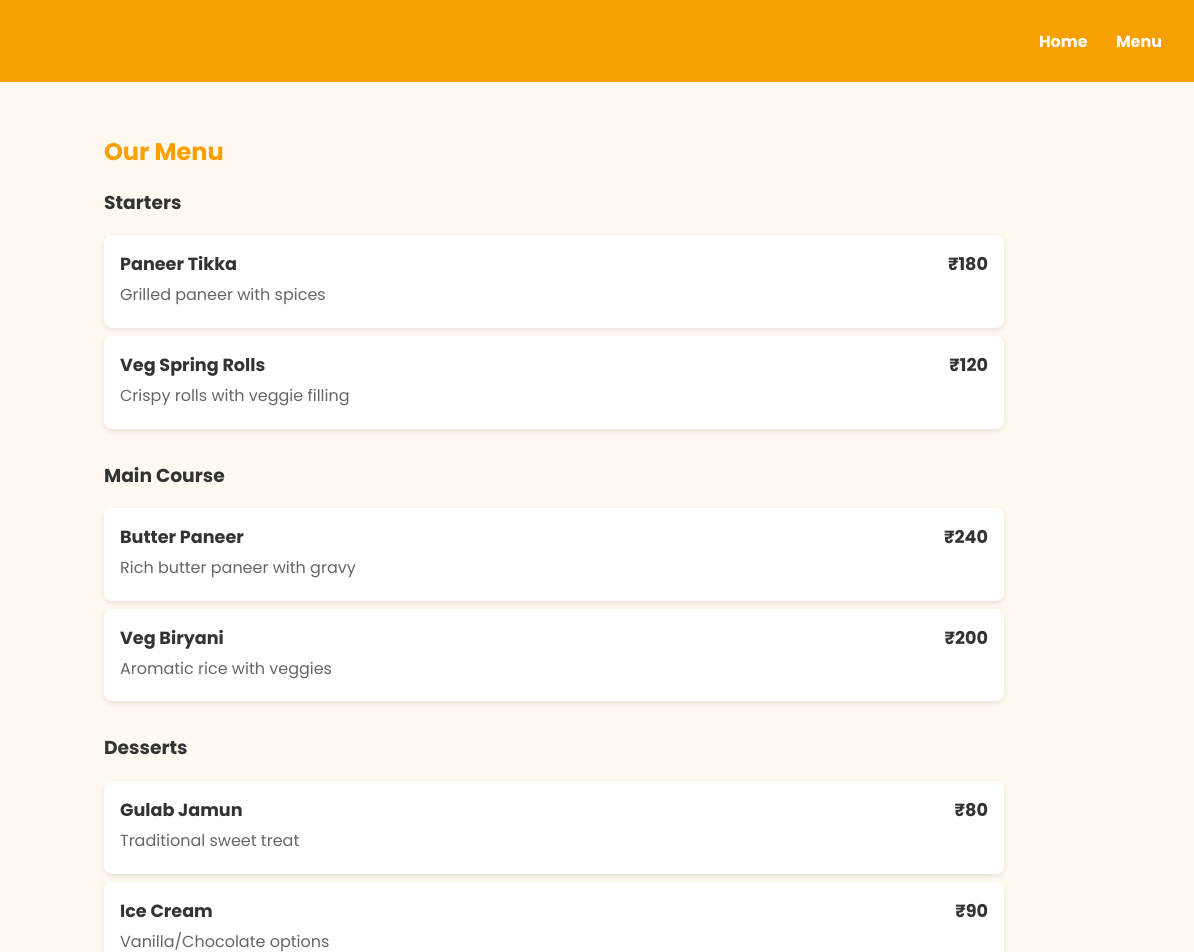
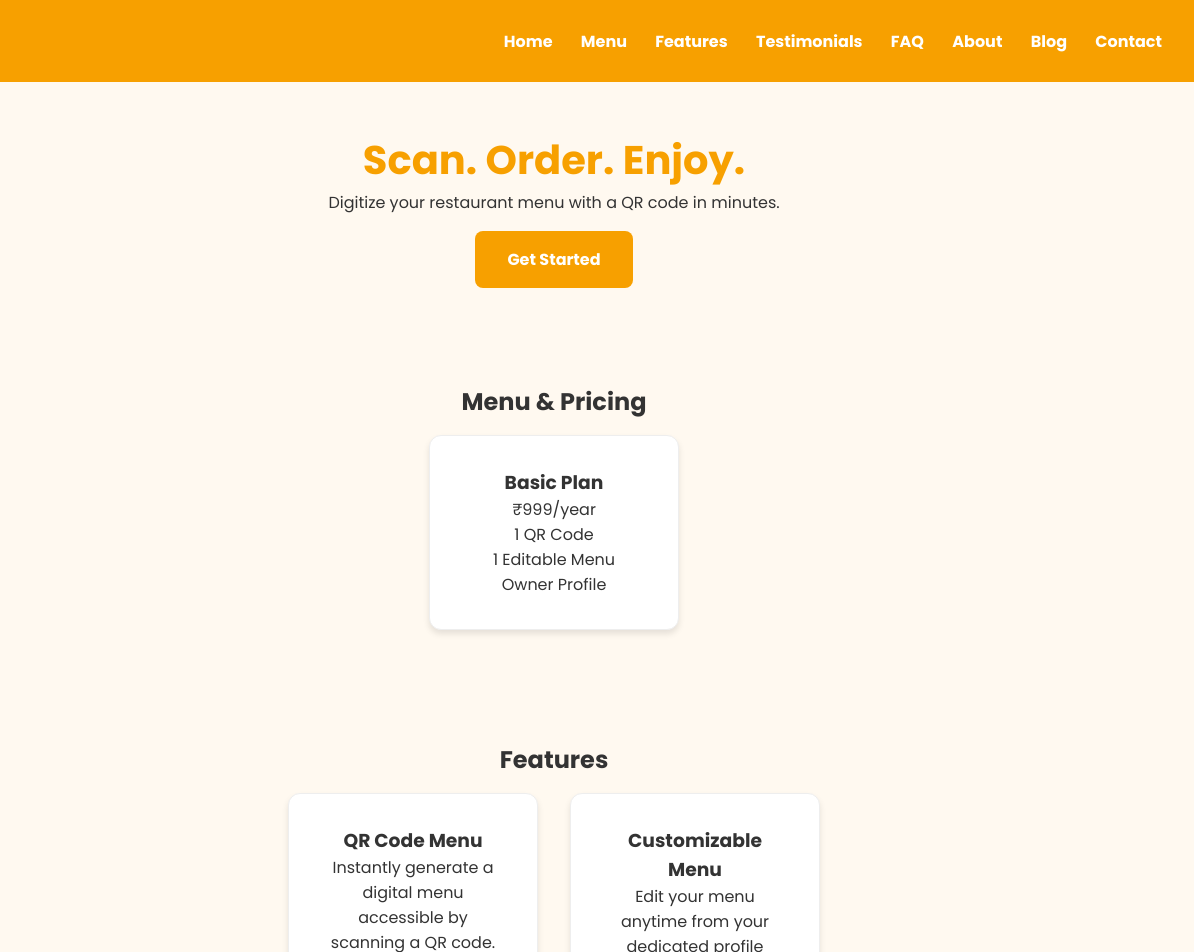
Before and after one commit to Dipesh8080/scanswaad, a plain HTML site: page index.html in a window 1280 px wide. Shown: the top 952 px of the page, 86-1280 px from the left. Drawn offline with Linux system fonts and the light colour scheme.

Commit message:
Update index.html

```diff
--- a/index.html
+++ b/index.html
@@ -3,14 +3,17 @@
 <head>
   <meta charset="UTF-8" />
   <meta name="viewport" content="width=device-width, initial-scale=1.0"/>
-  <title>ScanSwaad - Dynamic Menu</title>
+  <title>ScanSwaad - Scan. Order. Enjoy.</title>
   <link href="https://fonts.googleapis.com/css2?family=Poppins:wght@400;700&display=swap" rel="stylesheet">
   <style>
-    body {
-      font-family: 'Poppins', sans-serif;
-      background: #fff9f0;
+    * {
       margin: 0;
       padding: 0;
+      box-sizing: border-box;
+      font-family: 'Poppins', sans-serif;
+    }
+    body {
+      background: #fff9f0;
       color: #333;
     }
     header {
@@ -19,7 +22,6 @@
       display: flex;
       justify-content: space-between;
       align-items: center;
-      color: white;
     }
     header img {
       height: 50px;
@@ -29,113 +31,133 @@
       color: #fff;
       text-decoration: none;
       font-weight: bold;
+      cursor: pointer;
     }
-    .section {
+    .hero, .section {
+      padding: 3rem 2rem;
+      text-align: center;
+    }
+    .hero h1 {
+      font-size: 2.5rem;
+      color: #f7a000;
+    }
+    .cta {
+      background: #f7a000;
+      color: #fff;
+      padding: 1rem 2rem;
+      text-decoration: none;
+      font-weight: bold;
+      border-radius: 8px;
+      display: inline-block;
+      margin-top: 1rem;
+    }
+    .card {
+      background: #fff;
+      border: 1px solid #eee;
       padding: 2rem;
-      max-width: 900px;
-      margin: auto;
+      border-radius: 12px;
+      width: 250px;
+      box-shadow: 0 4px 6px rgba(0,0,0,0.1);
+      margin: 1rem;
     }
-    h2 {
-      color: #f7a000;
-      margin-bottom: 1rem;
-    }
-    .menu-category {
-      margin-bottom: 2rem;
-    }
-    .menu-item {
-      background: #fff;
-      padding: 1rem;
-      border-radius: 8px;
-      margin-bottom: 0.5rem;
-      box-shadow: 0 2px 5px rgba(0,0,0,0.1);
-    }
-    .menu-item h4 {
-      margin: 0;
-      font-size: 1.1rem;
-    }
-    .menu-item p {
-      margin: 0.3rem 0;
-      color: #666;
-    }
-    .menu-item span {
-      font-weight: bold;
-      float: right;
+    .container {
+      display: flex;
+      justify-content: center;
+      flex-wrap: wrap;
     }
     footer {
+      margin-top: 4rem;
+      background: #333;
+      color: #fff;
       text-align: center;
       padding: 1rem;
-      background: #333;
-      color: white;
-      margin-top: 3rem;
     }
   </style>
 </head>
 <body>
 
   <header>
-    <img src="logo.png" alt="ScanSwaad Logo">
+    <img src="logo.png" alt="ScanSwaad Logo" />
     <nav>
-      <a href="#">Home</a>
+      <a href="#home">Home</a>
       <a href="#menu">Menu</a>
+      <a href="#features">Features</a>
+      <a href="#testimonials">Testimonials</a>
+      <a href="#faq">FAQ</a>
+      <a href="#about">About</a>
+      <a href="#blog">Blog</a>
+      <a href="#contact">Contact</a>
     </nav>
   </header>
 
-  <section class="section" id="menu">
-    <h2>Our Menu</h2>
-    <div id="menuContainer">
-      <!-- Menu will be injected by JavaScript -->
+  <section id="home" class="hero">
+    <h1>Scan. Order. Enjoy.</h1>
+    <p>Digitize your restaurant menu with a QR code in minutes.</p>
+    <a class="cta" href="https://docs.google.com/forms/d/e/1FAIpQLSds5htHOCbpFipvtPpVsBgfIySPX6K4webpAjeEC2cYw2uCfg/viewform" target="_blank">Get Started</a>
+  </section>
+
+  <section id="menu" class="section">
+    <h2>Menu & Pricing</h2>
+    <div class="container">
+      <div class="card">
+        <h3>Basic Plan</h3>
+        <p>₹999/year<br>1 QR Code<br>1 Editable Menu<br>Owner Profile</p>
+      </div>
     </div>
+  </section>
+
+  <section id="features" class="section">
+    <h2>Features</h2>
+    <div class="container">
+      <div class="card">
+        <h3>QR Code Menu</h3>
+        <p>Instantly generate a digital menu accessible by scanning a QR code.</p>
+      </div>
+      <div class="card">
+        <h3>Customizable Menu</h3>
+        <p>Edit your menu anytime from your dedicated profile dashboard.</p>
+      </div>
+    </div>
+  </section>
+
+  <section id="testimonials" class="section">
+    <h2>What Our Clients Say</h2>
+    <div class="container">
+      <div class="card">
+        <p>"ScanSwaad made our restaurant modern and hassle-free!"</p>
+      </div>
+    </div>
+  </section>
+
+  <section id="faq" class="section">
+    <h2>Frequently Asked Questions</h2>
+    <div class="container">
+      <div class="card">
+        <h3>How does it work?</h3>
+        <p>Just scan the QR code and view the menu instantly!</p>
+      </div>
+    </div>
+  </section>
+
+  <section id="about" class="section">
+    <h2>About Us</h2>
+    <p>ScanSwaad is a revolutionary platform that helps restaurants digitize their menus effortlessly.</p>
+  </section>
+
+  <section id="blog" class="section">
+    <h2>Our Blog</h2>
+    <p>Coming soon...</p>
+  </section>
+
+  <section id="contact" class="section">
+    <h2>Contact Us</h2>
+    <p>Phone: 8591914211</p>
+    <p>Email: Coming Soon...</p>
   </section>
 
   <footer>
     © 2025 ScanSwaad. All rights reserved.
   </footer>
 
-  <script>
-    const menuData = [
-      {
-        category: "Starters",
-        items: [
-          { name: "Paneer Tikka", price: "₹180", desc: "Grilled paneer with spices" },
-          { name: "Veg Spring Rolls", price: "₹120", desc: "Crispy rolls with veggie filling" }
-        ]
-      },
-      {
-        category: "Main Course",
-        items: [
-          { name: "Butter Paneer", price: "₹240", desc: "Rich butter paneer with gravy" },
-          { name: "Veg Biryani", price: "₹200", desc: "Aromatic rice with veggies" }
-        ]
-      },
-      {
-        category: "Desserts",
-        items: [
-          { name: "Gulab Jamun", price: "₹80", desc: "Traditional sweet treat" },
-          { name: "Ice Cream", price: "₹90", desc: "Vanilla/Chocolate options" }
-        ]
-      }
-    ];
-
-    const menuContainer = document.getElementById('menuContainer');
-
-    menuData.forEach(category => {
-      const categoryDiv = document.createElement('div');
-      categoryDiv.className = 'menu-category';
-
-      const title = document.createElement('h3');
-      title.textContent = category.category;
-      categoryDiv.appendChild(title);
-
-      category.items.forEach(item => {
-        const itemDiv = document.createElement('div');
-        itemDiv.className = 'menu-item';
-        itemDiv.innerHTML = `<h4>${item.name} <span>${item.price}</span></h4><p>${item.desc}</p>`;
-        categoryDiv.appendChild(itemDiv);
-      });
-
-      menuContainer.appendChild(categoryDiv);
-    });
-  </script>
-
 </body>
 </html>
```
